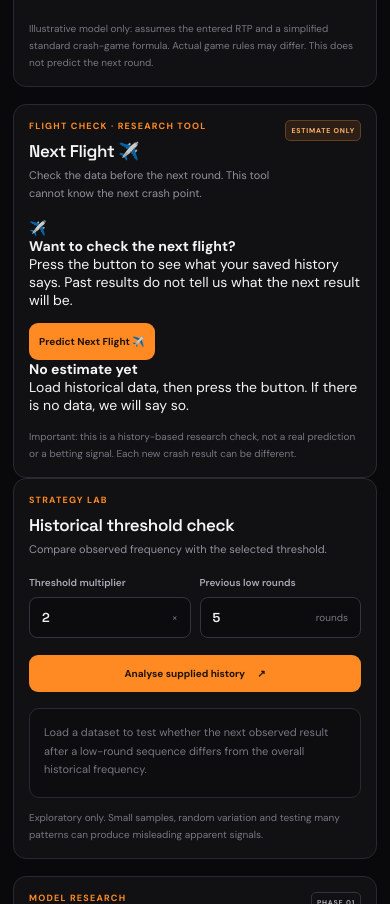
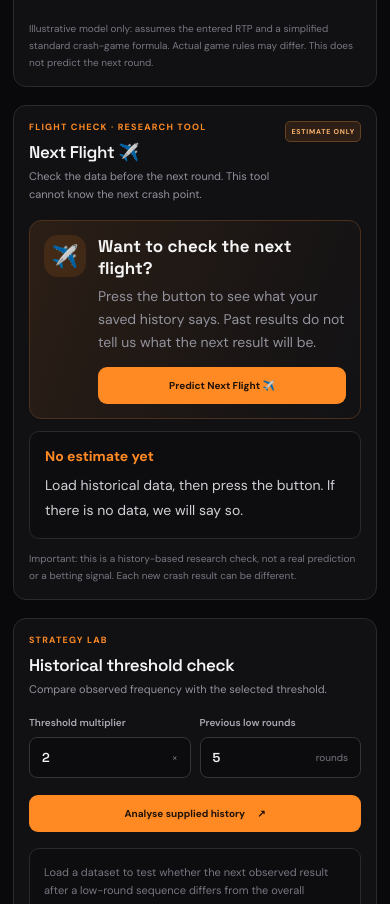
Before and after one commit to gomezdigital/Gomez-Aviator-Intelligence, a plain HTML site: page index.html in a window 390 px wide. Shown: the part 3404-4308 px from the top of the page. Drawn offline with Linux system fonts and the light colour scheme.

Commit message:
Style Next Flight button and result card for mobile

```diff
--- a/style.css
+++ b/style.css
@@ -192,6 +192,20 @@ td:first-child { color: #777781; }
 .connector-indicator { width: 10px; height: 10px; flex: 0 0 auto; margin-top: 4px; border-radius: 50%; background: #f07868; box-shadow: 0 0 0 4px rgba(240,120,104,.12); }
 .connector-status-row strong, .connector-requirement strong { color: #f1f1f4; font-size: 12px; }
 .connector-status-row p, .connector-requirement p, .connector-callout p { margin: 6px 0 0; color: #a5a5af; font-size: 10px; line-height: 1.7; }
+.flight-predictor-panel { margin: 18px 0; }
+.flight-predictor-content { display: flex; align-items: center; gap: 16px; margin-top: 15px; padding: 18px; border: 1px solid #4b301d; border-radius: 12px; background: linear-gradient(110deg, rgba(255,138,36,.11), rgba(17,17,20,.75)); }
+.flight-icon { display: grid; place-items: center; flex: 0 0 54px; height: 54px; border-radius: 14px; background: var(--orange-soft); font-size: 28px; }
+.flight-predictor-copy { min-width: 0; }
+.flight-predictor-copy > strong { font: 700 17px "Space Grotesk", sans-serif; }
+.flight-predictor-copy p { margin: 6px 0 12px; color: var(--muted); line-height: 1.65; }
+.next-flight-result { margin-top: 12px; padding: 15px; border: 1px solid var(--border); border-radius: 10px; background: #0d0d10; }
+.next-flight-result > strong { display: block; color: var(--orange); font-size: 14px; }
+.next-flight-result p { margin: 8px 0 0; color: #d0d0d6; line-height: 1.8; white-space: pre-line; overflow-wrap: anywhere; }
+@media (max-width: 520px) {
+  .flight-predictor-content { align-items: flex-start; padding: 14px; gap: 12px; }
+  .flight-icon { flex-basis: 42px; height: 42px; font-size: 22px; }
+  .flight-predictor-copy .button { width: 100%; }
+}
 .connector-connect-form { margin-top: 14px; }
 .connector-connect-form label { display: block; margin-top: 12px; color: var(--muted); font-size: 11px; }
 .connector-connect-controls { display: flex; flex-wrap: wrap; gap: 9px; margin-top: 7px; }
```
